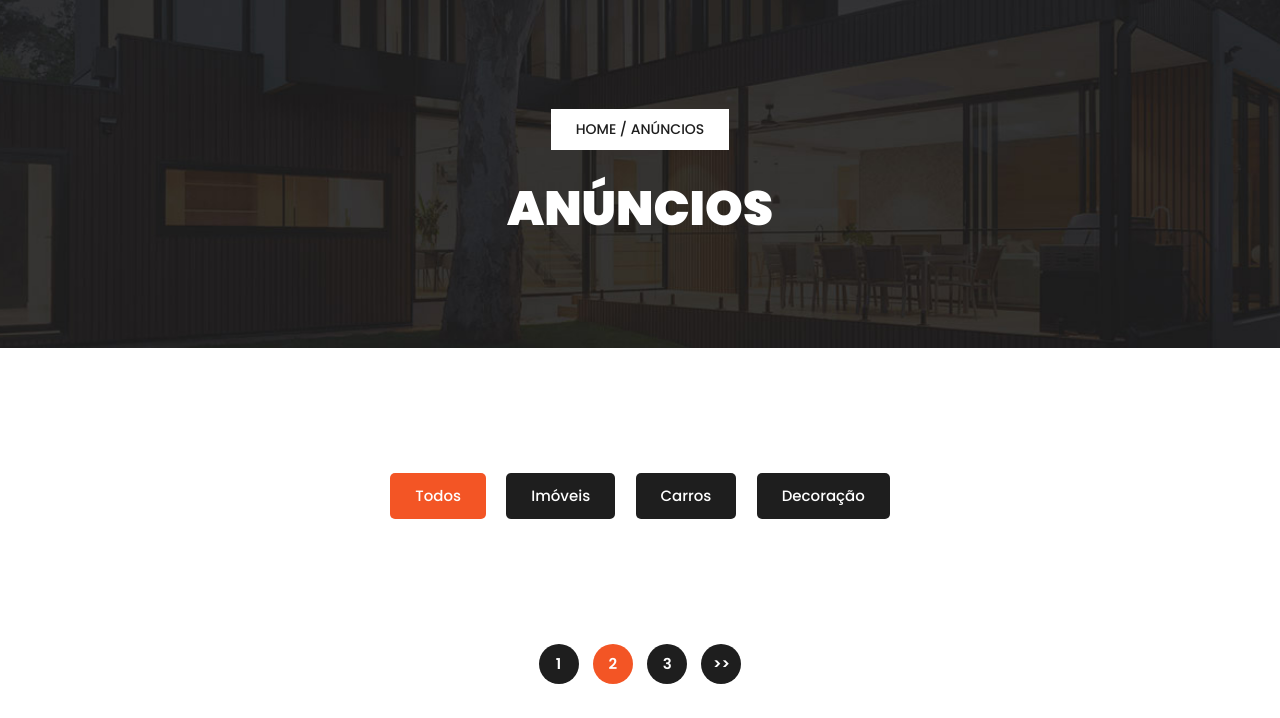
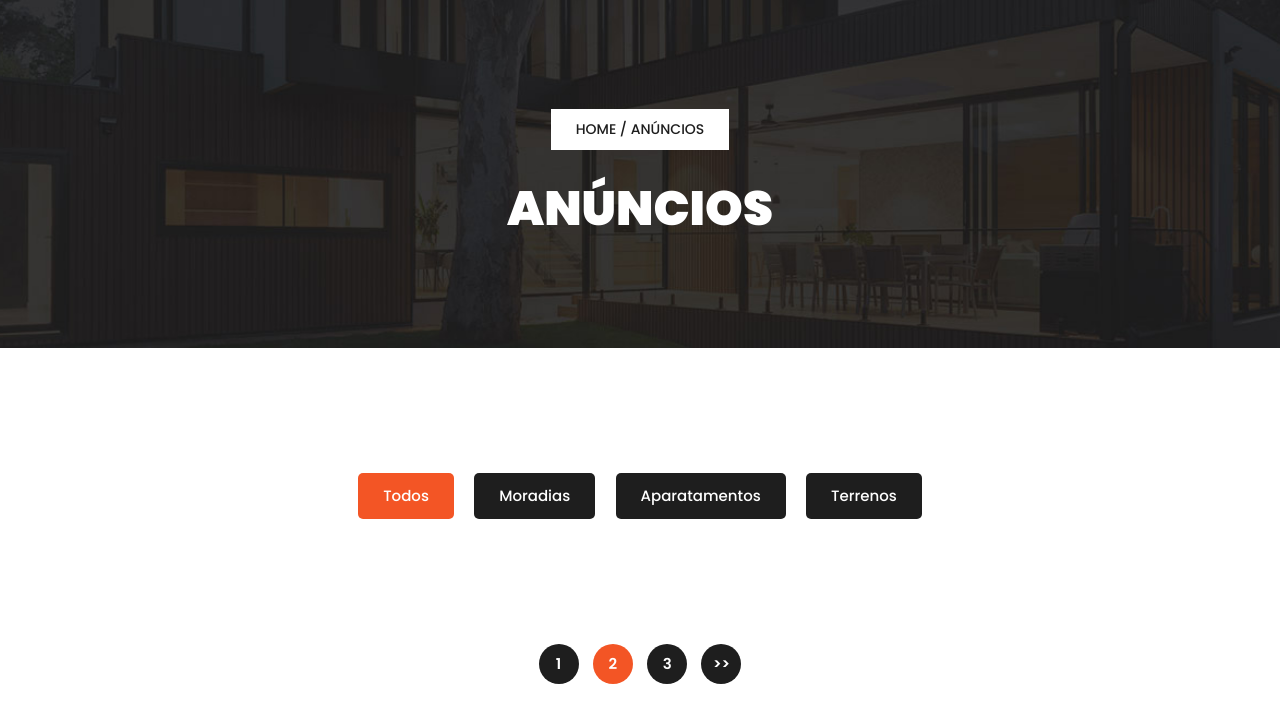
Before and after one commit to Fabioabc18/OXL, a Django app: page /anuncios in a window 1280 px wide. Shown: the part 146-864 px from the top of the page. Run offline with Django 5.2, Linux system fonts and the light colour scheme; data that the repository does not hold is empty; some libraries are stand-ins or nearby versions.

Commit message:
alterações de anuncios

```diff
--- a/anuncios/templates/anuncios.html
+++ b/anuncios/templates/anuncios.html
@@ -111,13 +111,13 @@ https://templatemo.com/tm-591-villa-agency
           </a>
         </li>
         <li>
-          <a href="#!" data-filter=".Imoveis">Imóveis</a>
+          <a href="#!" data-filter=".Moradias">Moradias</a>
         </li>
         <li>
-          <a href="#!" data-filter=".Carros">Carros</a>
+          <a href="#!" data-filter=".Apartamentos">Aparatamentos</a>
         </li>
         <li>
-          <a href="#!" data-filter=".Decoracao">Decoração</a>
+          <a href="#!" data-filter=".Terrenos">Terrenos</a>
         </li>
       </ul>
 
```
